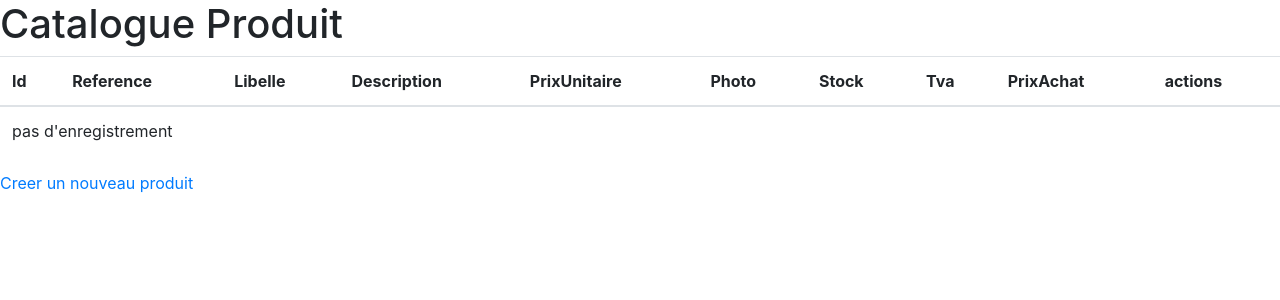
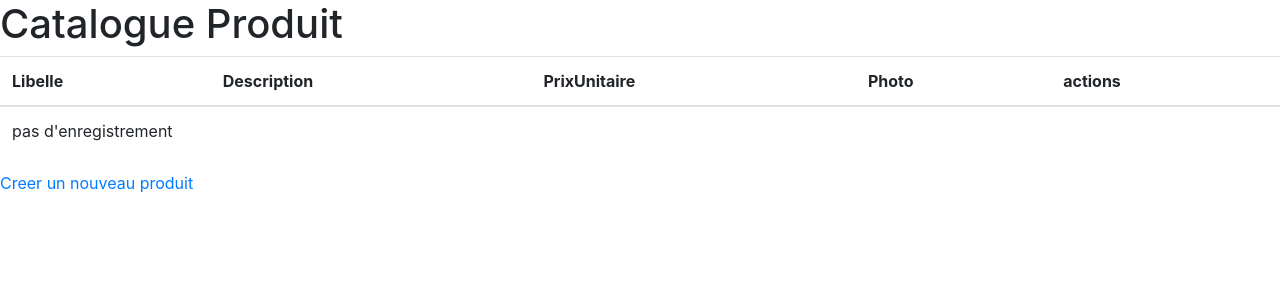
Before and after one commit to emilieturmine/VillageGreen, a Symfony app: template templates/produit/index.html.twig in a window 1280 px wide. Shown: the part 56-356 px from the top of the page. Run offline with Twig, Linux system fonts and the light colour scheme; the template is opened without the code that fills it, so the values that code supplies are empty; some libraries are stand-ins or nearby versions.

Commit message:
VillageGreenMCV correction et fin fixtures + creation crud +traduction crud+bootstrap  13/05/2022

```diff
--- a/src/Entity/Categorie.php
+++ b/src/Entity/Categorie.php
@@ -72,6 +72,10 @@ class Categorie
 
         return $this;
     }
+    public function __toString()
+    {
+        return $this->nom;
+    }
 
     /**
      * @return Collection<int, Produit>
--- a/src/Entity/Fournisseur.php
+++ b/src/Entity/Fournisseur.php
@@ -87,6 +87,10 @@ class Fournisseur
 
         return $this;
     }
+    public function __toString()
+    {
+        return $this->nom;
+    }
 
     /**
      * @return Collection<int, Produit>
--- a/templates/produit/index.html.twig
+++ b/templates/produit/index.html.twig
@@ -8,30 +8,27 @@
     <table class="table">
         <thead>
             <tr>
-                <th>Id</th>
-                <th>Reference</th>
+
+
                 <th>Libelle</th>
                 <th>Description</th>
                 <th>PrixUnitaire</th>
                 <th>Photo</th>
-                <th>Stock</th>
-                <th>Tva</th>
-                <th>PrixAchat</th>
+
+
                 <th>actions</th>
             </tr>
         </thead>
         <tbody>
         {% for produit in produits %}
             <tr>
-                <td>{{ produit.id }}</td>
-                <td>{{ produit.reference }}</td>
+
+
                 <td>{{ produit.libelle }}</td>
                 <td>{{ produit.description }}</td>
                 <td>{{ produit.prixUnitaire }}</td>
                 <td>{{ produit.photo }}</td>
-                <td>{{ produit.stock }}</td>
-                <td>{{ produit.tva }}</td>
-                <td>{{ produit.prixAchat }}</td>
+
                 <td>
                     <a href="{{ path('app_produit_show', {'id': produit.id}) }}">Details</a>
                     <a href="{{ path('app_produit_edit', {'id': produit.id}) }}">Modifier</a>
```
Also changed, not shown: 1 other file.
